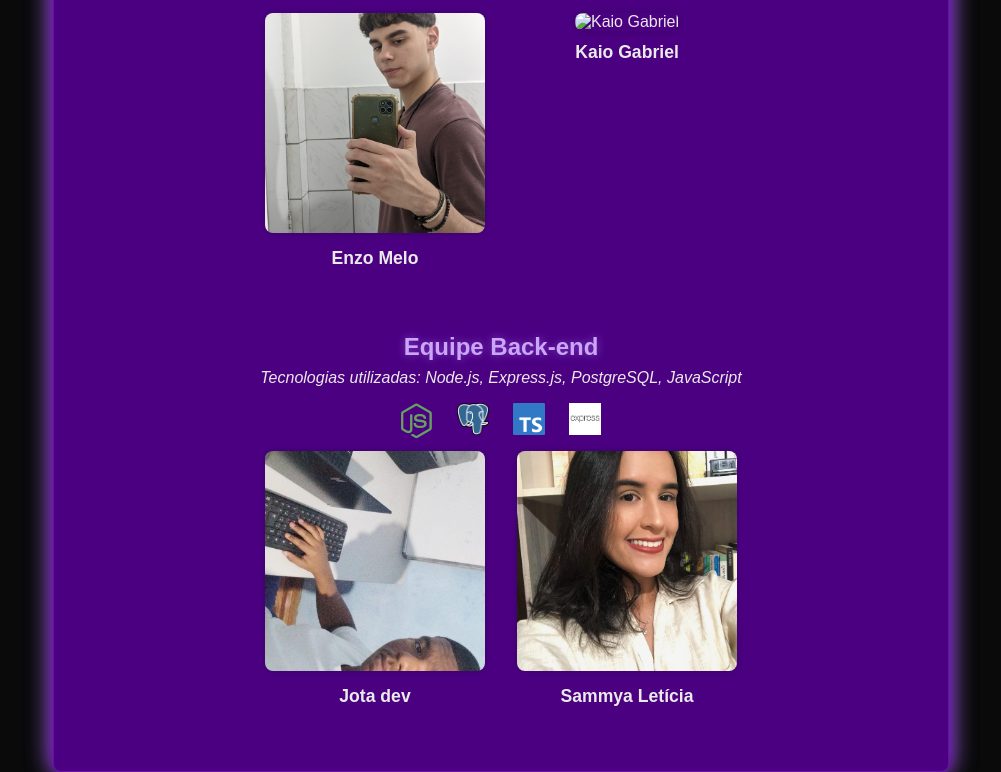
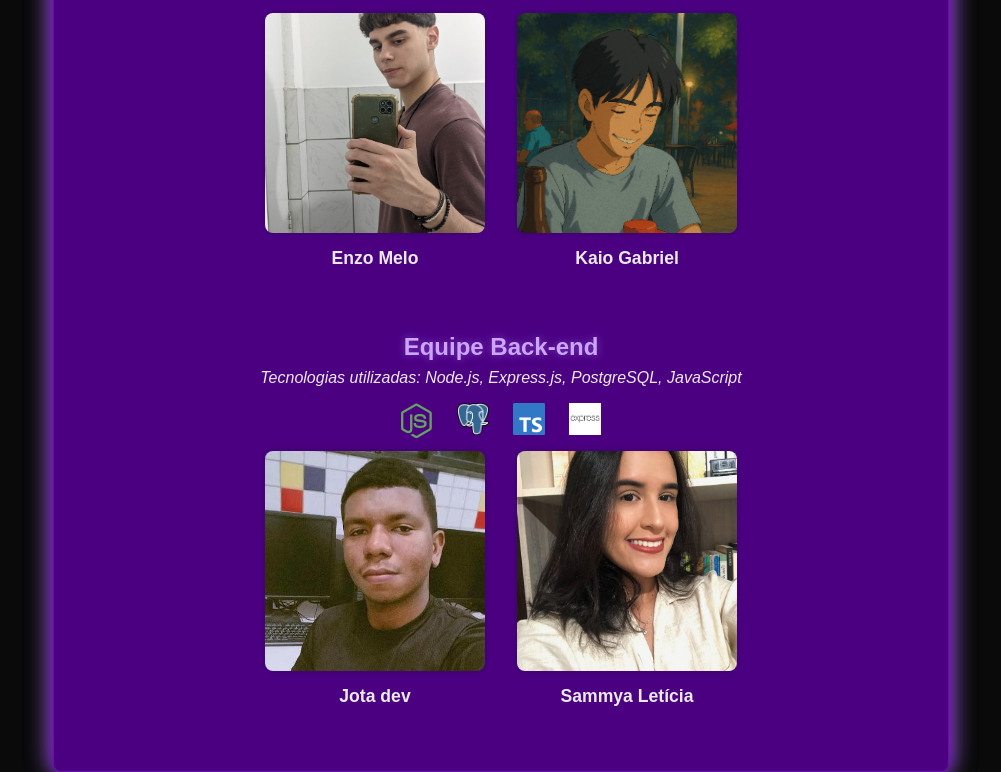
Before and after one commit to samleticias/socialifpi, a plain HTML site: page front-end/src/page/about.html in a window 1280 px wide. Shown: the part 393-1165 px from the top of the page, without its empty margins (139-1140 px from the left). Drawn offline with Linux system fonts and the light colour scheme.

Commit message:
feat: adiciona informações no sobre do dev kaio Gabriel

```diff
--- a/front-end/src/page/about.html
+++ b/front-end/src/page/about.html
@@ -39,7 +39,7 @@
           <p>Enzo Melo</p>
         </div>
         <div class="card" onclick="mostrarDetalhes('front2')">
-          <img src="../img/kaio.jpg" alt="Kaio Gabriel">
+          <img src="../images/devs/kaio.png" alt="Kaio Gabriel">
           <p>Kaio Gabriel</p>
         </div>
       </div>
@@ -54,7 +54,7 @@
       </div>
       <div class="linha-cards">
         <div class="card" onclick="mostrarDetalhes('back1')">
-          <img src="../images/devs/jota.jpg" alt="Jota dev">
+          <img src="../images/devs/jota.jpeg" alt="Jota dev">
           <p>Jota dev</p>
         </div>
         <div class="card" onclick="mostrarDetalhes('back2')">
--- a/front-end/src/script/utils/about.js
+++ b/front-end/src/script/utils/about.js
@@ -6,12 +6,12 @@ const devs = {
     },
     front2: {
       nome: "Kaio Gabriel",
-      imagem: "caminho/kaio.jpg",
-      descricao: "Descrição do kaio"
+      imagem: "../images/devs/kaio.png",
+      descricao: "Tenho grande interesse em programação, desenvolvimento de jogos e tecnologias web. Estou sempre em busca de aprender e crescer, expandindo continuamente meu conhecimento passo a passo no mundo da tecnologia."
     },
     back1: {
       nome: "João Victor",
-      imagem: "../images/devs/jota.jpg",
+      imagem: "../images/devs/jota.jpeg",
       descricao: "Desenvolvedor com fortes habilidades em desenvolvimento web, tanto no front-end quanto no back-end. Atualmente, também atua na área de sistemas embarcados, unindo experiência em aplicações web modernas com soluções inovadoras em hardware."
     },
     back2: {
```
Also changed, not shown: front-end/src/images/devs/jota.jpeg (added), front-end/src/images/devs/jota.jpg (deleted), front-end/src/images/devs/kaio.png (added), 1 other file.
